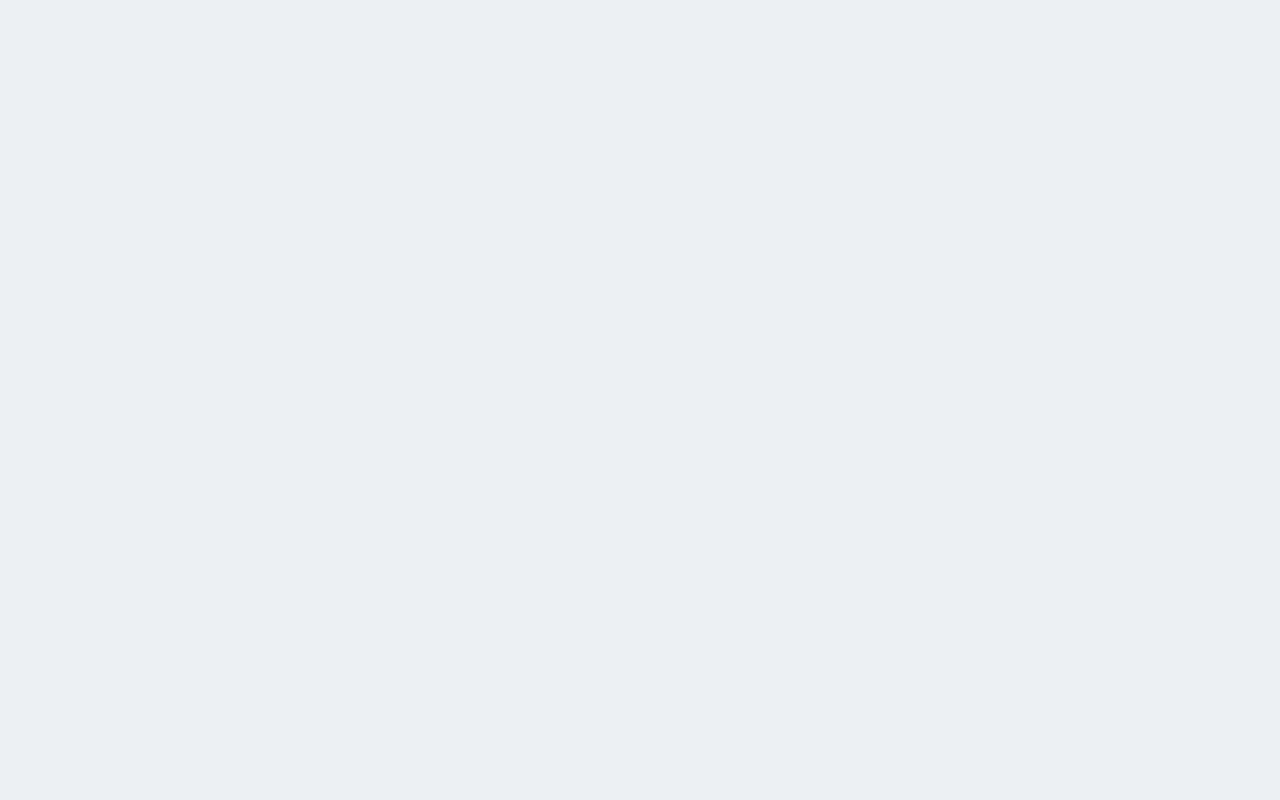
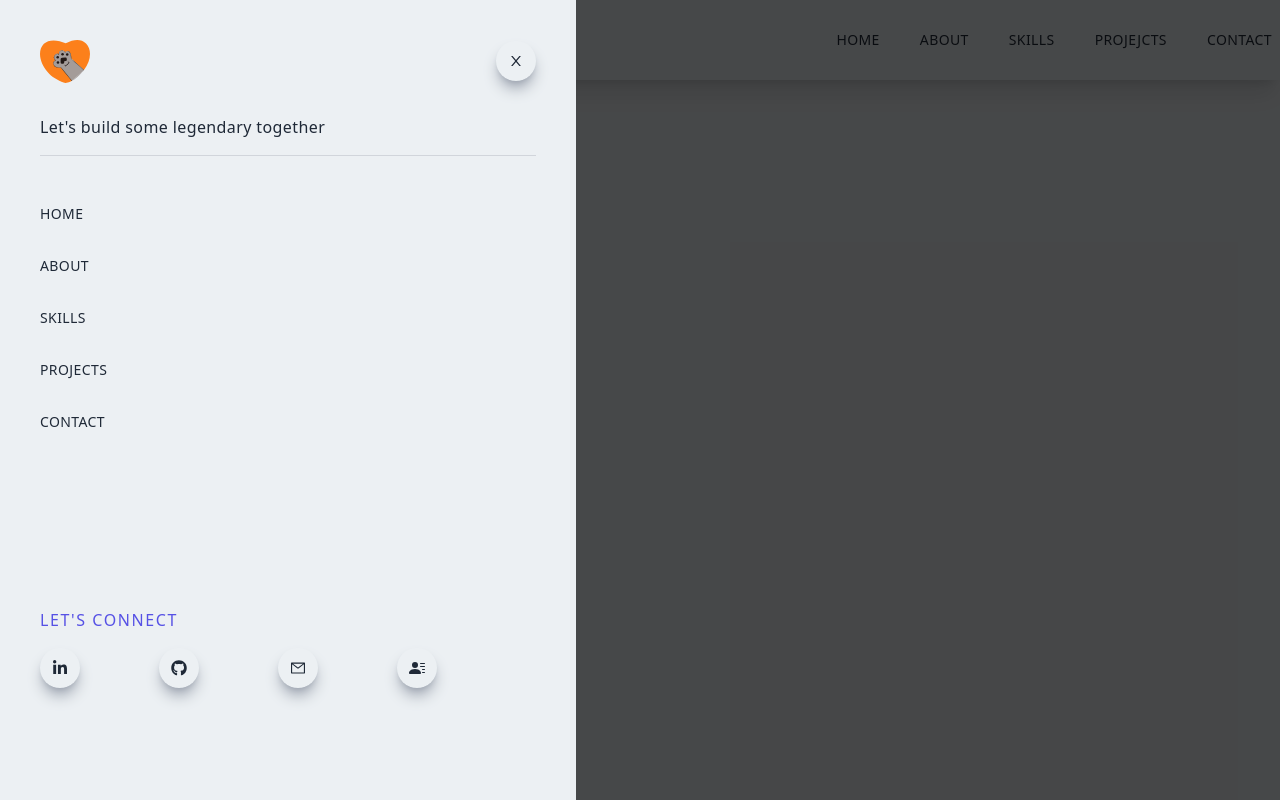
Before and after one commit to mrwhite252/new-portfolio-v2, a Next.js app: page / in a window 1280 px wide. Built offline with nearby package versions, Linux system fonts and the light colour scheme.

Commit message:
style up menu

```diff
--- a/components/Navbar.jsx
+++ b/components/Navbar.jsx
@@ -1,7 +1,106 @@
+import Image from 'next/image'
+import Link from 'next/link'
 import React from 'react'
+import { AiOutlineClose, AiOutlineMail, AiOutlineMenu } from 'react-icons/ai'
+import { FaGithub, FaLinkedinIn } from 'react-icons/fa'
+import { BsFillPersonLinesFill } from 'react-icons/bs'
+import navLogo from "../public/assets/logo-img.svg";
 
-export const Navbar = () => {
+const Navbar = () => {
     return (
-        <div>Navbar</div>
+        <div className='fixed w-full h-20 shadow-xl z-[100]'>
+            <div className='flex justify-between items-center w-full h-full px-2 2xl:px-16'>
+
+                <Image src={navLogo} alt='/' width='50' height='50' />
+
+                <div>
+                    <ul className='hidden md:flex'>
+                        <Link href='/'>
+                            <li className='ml-10 text-sm uppercase hover:border-b'>Home</li>
+                        </Link>
+                        <Link href='/'>
+                            <li className='ml-10 text-sm uppercase hover:border-b'>About</li>
+                        </Link>
+                        <Link href='/'>
+                            <li className='ml-10 text-sm uppercase hover:border-b'>Skills</li>
+                        </Link>
+                        <Link href='/'>
+                            <li className='ml-10 text-sm uppercase hover:border-b'>Projejcts</li>
+                        </Link>
+                        <Link href='/'>
+                            <li className='ml-10 text-sm uppercase hover:border-b'>Contact</li>
+                        </Link>
+                    </ul>
+                    <div className='md:hidden'>
+
+                        <AiOutlineMenu size={25} />
+
+
+                    </div>
+                </div>
+            </div>
+
+
+            <div className='fixed left-0 top-0 w-full h-screen bg-black/70'>
+                <div className='fixed left-0 top-0 w-[75%] sm:w-[60%] md:w-[45%] h-screen bg-[#ecf0f3] p-10 ease-in duration-500'>
+                    <div>
+                        <div className='flex w-full items-center justify-between'>
+                            <Image src={navLogo} alt='/' width='50' height='50' />
+                            <div className='rounded-full shadow-lg shadow-gray-400 p-3 cursor-pointer'>
+                                <AiOutlineClose />
+                            </div>
+                        </div>
+
+                        <div className='border-b border-gray-300 my-4'>
+                            <p className='w-[85%] md:w-[90%] py-4'>Let's build some legendary together</p>
+                        </div>
+
+                    </div>
+
+                    <div className='py-4 flex flex-col'>
+                        <ul className='uppercase'>
+                            <Link href='/'>
+                                <li className='py-4 text-sm'>Home</li>
+                            </Link>
+                            <Link href='/'>
+                                <li className='py-4 text-sm'>About</li>
+                            </Link>
+                            <Link href='/'>
+                                <li className='py-4 text-sm'>Skills</li>
+                            </Link>
+                            <Link href='/'>
+                                <li className='py-4 text-sm'>Projects</li>
+                            </Link>
+                            <Link href='/'>
+                                <li className='py-4 text-sm'>Contact</li>
+                            </Link>
+                        </ul>
+                        <div className='pt-40'>
+                            <p className='uppercase tracking-widest text-[#5651e5]'>Let's Connect</p>
+
+                            <div className='flex items-center justify-between my-4 w-full sm:w-[80%]'>
+                                <div className='rounded-full shadow-lg shadow-gray-400 p-3 cursor-pointer hover:scale-105 ease-in duration-300'>
+                                    <FaLinkedinIn />
+                                </div>
+                                <div className='rounded-full shadow-lg shadow-gray-400 p-3 cursor-pointer hover:scale-105 ease-in duration-300'>
+                                    <FaGithub />
+                                </div>
+                                <div className='rounded-full shadow-lg shadow-gray-400 p-3 cursor-pointer hover:scale-105 ease-in duration-300'>
+                                    <AiOutlineMail />
+                                </div>
+                                <div className='rounded-full shadow-lg shadow-gray-400 p-3 cursor-pointer hover:scale-105 ease-in duration-300'>
+                                    < BsFillPersonLinesFill />
+                                </div>
+                            </div>
+
+                        </div>
+                    </div>
+
+                </div>
+
+            </div>
+        </div>
     )
 }
+
+export default Navbar
--- a/pages/index.js
+++ b/pages/index.js
@@ -1,5 +1,5 @@
 import Head from 'next/head';
-import { BsMoonStarsFill } from 'react-icons/bs';
+import Navbar from '../components/Navbar';
 
 export default function Home() {
   return (<div>
@@ -9,9 +9,7 @@ export default function Home() {
       <link rel="icon" href="/favicon.svg" />
     </Head>
 
-    <main>
-
-    </main>
+    <Navbar />
   </div>
   )
 }
```
Also changed, not shown: public/assets/developer-cartoon.png (renamed from public/developer-cartoon.png), public/assets/logo-img.svg (renamed from public/logo-img.svg).
